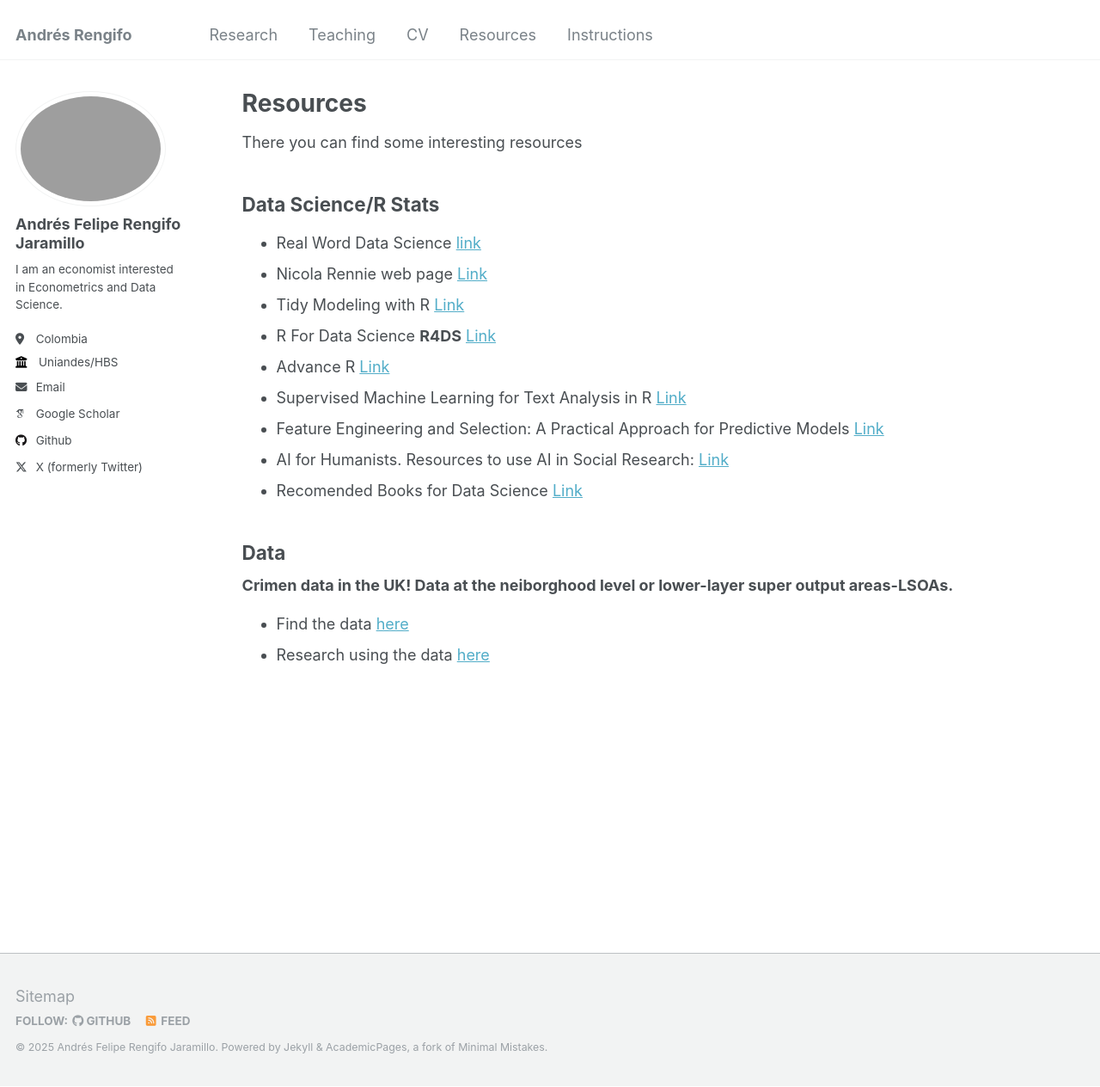
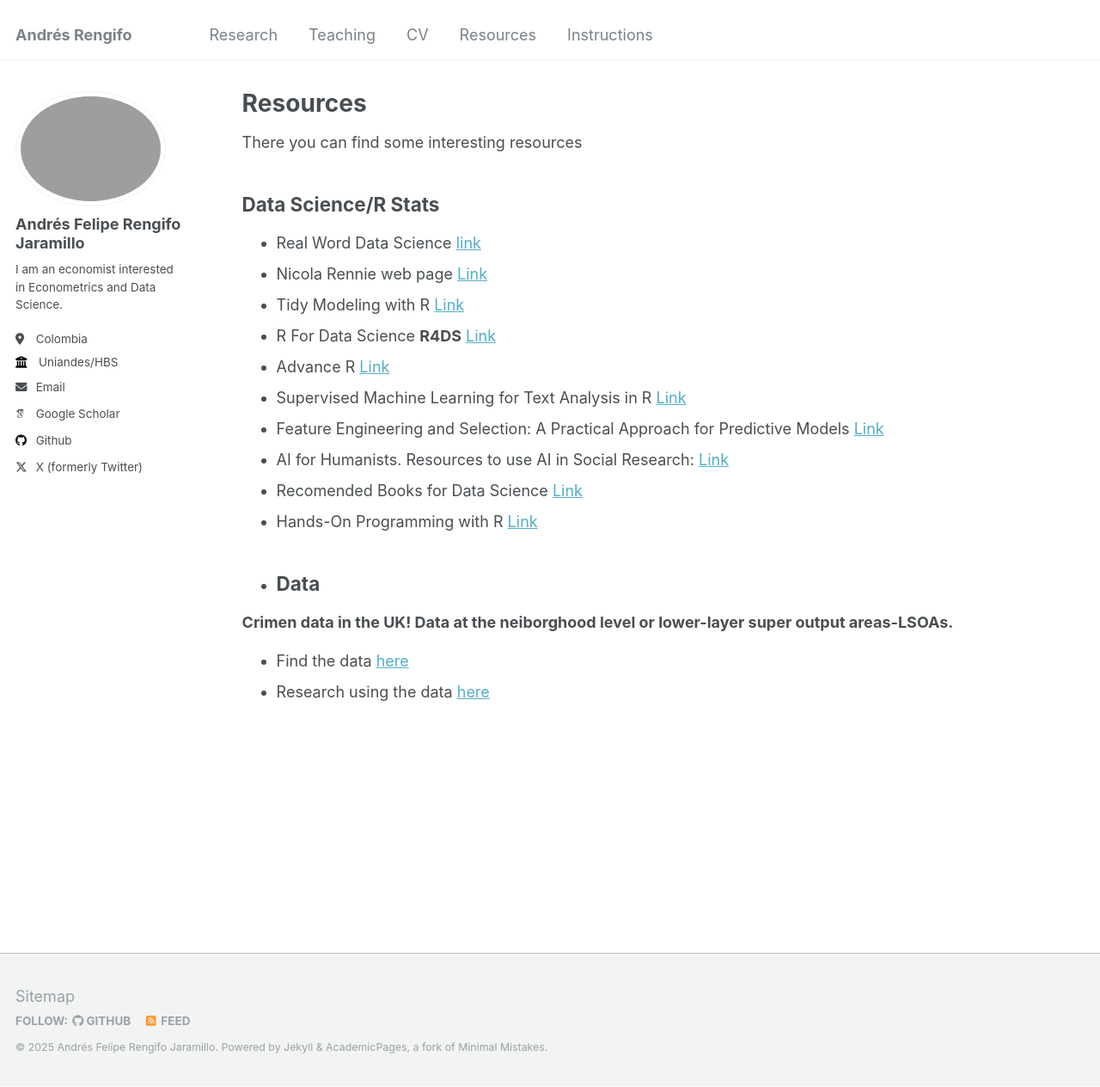
Before and after one commit to RengifoAndres/RengifoAndres.github.io, a Jekyll site: the page built from _pages/Resources.md, in a window 1280 px wide and 1264 px high. Shown: the whole window at 86% size. Built offline with Jekyll 4.4.1, drawn with Linux system fonts in a browser that asks for light colours; some web fonts are replaced.

Commit message:
Update Resources.md

```diff
--- a/_pages/Resources.md
+++ b/_pages/Resources.md
@@ -18,7 +18,8 @@ There you can find some interesting resources
 * Feature Engineering and Selection: A Practical Approach for Predictive Models  [Link](http://www.feat.engineering/)
 * AI for Humanists. Resources to use AI in Social Research: [Link](https://aiforhumanists.com/)
 * Recomended Books for Data Science [Link](https://datahumans.notion.site/2f4552fd18be4d439b6b6977077e6ca5?v=738d0654fd81490890b8f741a2ef0a3c)
-
+* Hands-On Programming with R [Link](https://rstudio-education.github.io/hopr/index.html)
+*
 ## Data
 
 <div style="display: flex; align-items: flex-start; margin-bottom: 20px;">
```
